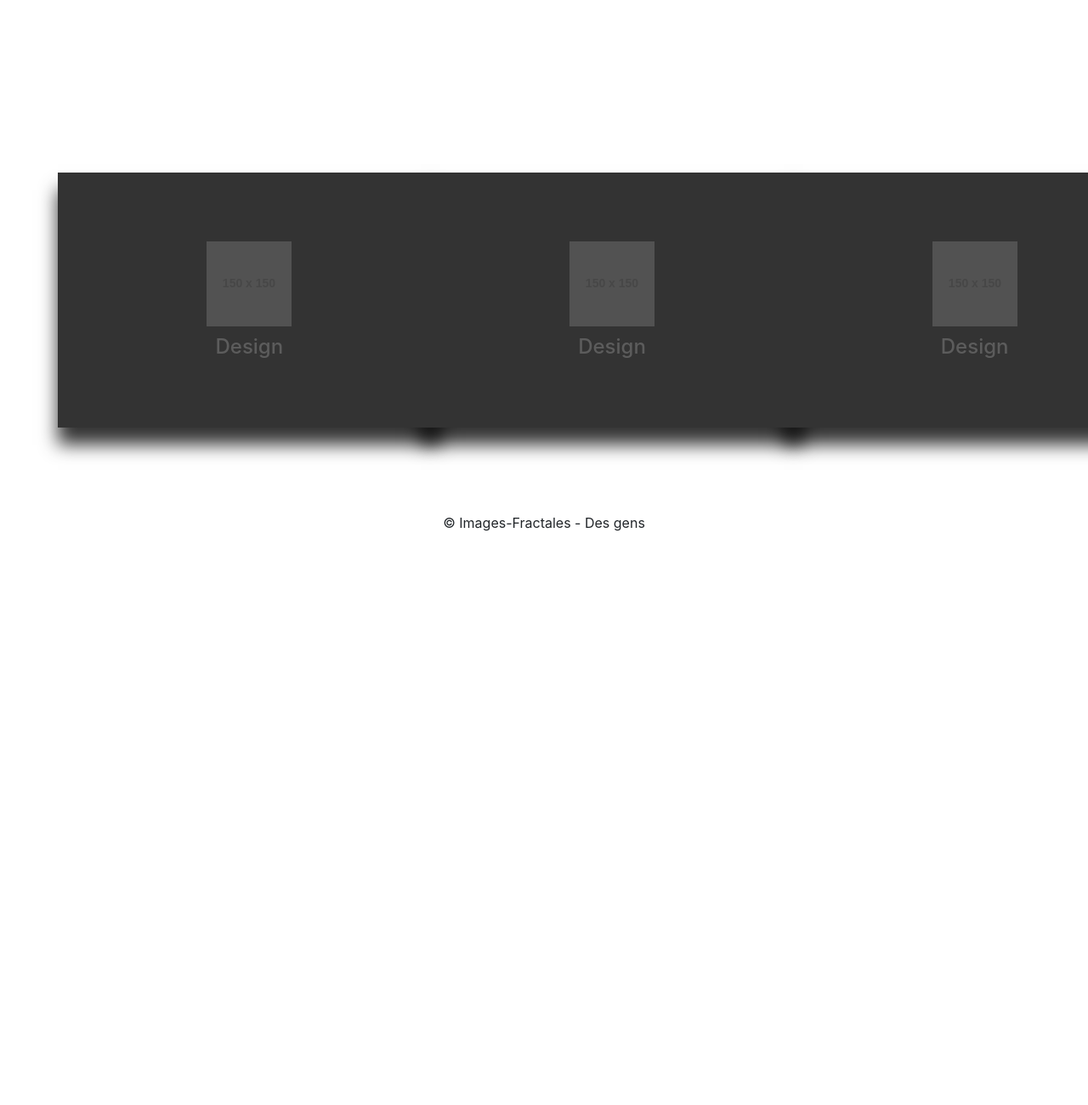
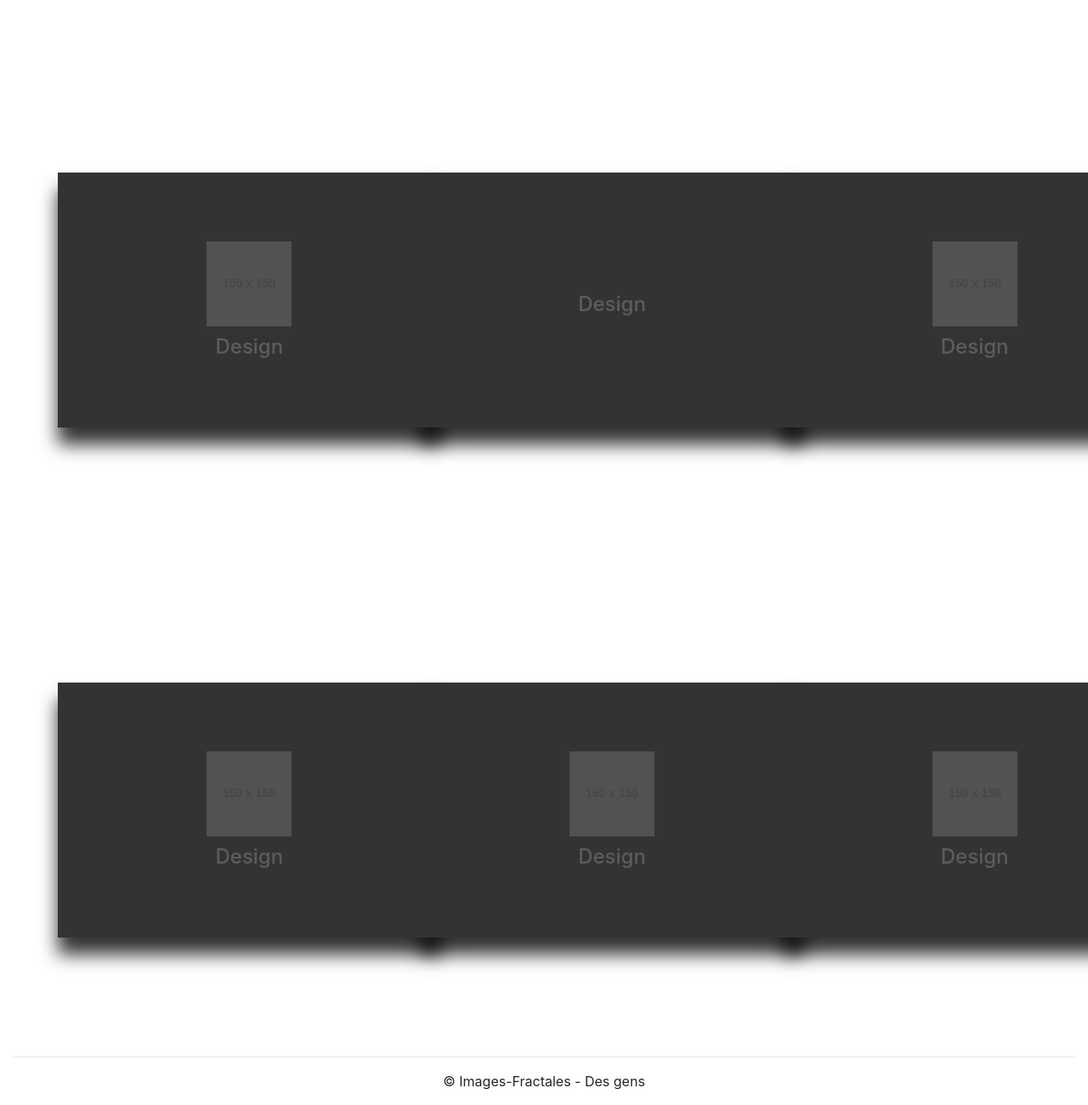
Before and after one commit to neicureuil/Images-Fractales, a plain HTML site: page templates/index.html in a window 1280 px wide. Shown: the part 415-1715 px from the top of the page at 85% size. Before the commit the page ends 1058 px from the top, so only its background shows below. Drawn offline with nearby package versions, Linux system fonts and the light colour scheme; placeholder pictures from the web are drawn by us.

Commit message:
Add files via upload

```diff
--- a/templates/index.html
+++ b/templates/index.html
@@ -59,6 +59,61 @@
 					</div>
 					<div class="col-sm-3">
 
+						<div class="card-home centerBlock card-eye">
+							<div class="face face1">
+								<div class="content">
+									<h3>Design</h3>
+								</div>
+							</div>
+							<div class="face face2">
+								<div class="content">
+									<p>Lorem ipsum dolor sit amet consectetur adipisicing elit. Quas cum cumque minus iste veritatis provident at.</p>
+									<a href="#">Read More</a>
+								</div>
+							</div>
+						</div>
+
+					</div>
+					<div class="col-sm-3 align-content-center">
+
+						<div class="card-home centerBlock">
+							<div class="face face1">
+								<div class="content">
+									<img src="https://via.placeholder.com/150x150.png" />
+									<h3>Design</h3>
+								</div>
+							</div>
+							<div class="face face2">
+								<div class="content">
+									<p>Lorem ipsum dolor sit amet consectetur adipisicing elit. Quas cum cumque minus iste veritatis provident at.</p>
+									<a href="#">Read More</a>
+								</div>
+							</div>
+						</div>
+
+					</div>
+				</div>
+				<div class="row justify-content-around">
+					<div class="col-sm-3">
+
+						<div class="card-home centerBlock">
+							<div class="face face1">
+								<div class="content">
+									<img src="https://via.placeholder.com/150x150.png" />
+									<h3>Design</h3>
+								</div>
+							</div>
+							<div class="face face2">
+								<div class="content">
+									<p>Lorem ipsum dolor sit amet consectetur adipisicing elit. Quas cum cumque minus iste veritatis provident at.</p>
+									<a href="#">Read More</a>
+								</div>
+							</div>
+						</div>
+
+					</div>
+					<div class="col-sm-3">
+
 						<div class="card-home centerBlock">
 							<div class="face face1">
 								<div class="content">
@@ -96,6 +151,10 @@
             	</div>
 			</div>
 
+			<br>
+			<hr>
+
+
             <footer>
                 <p class="text-center">&copy Images-Fractales - Des gens</p>
             </footer>
```
